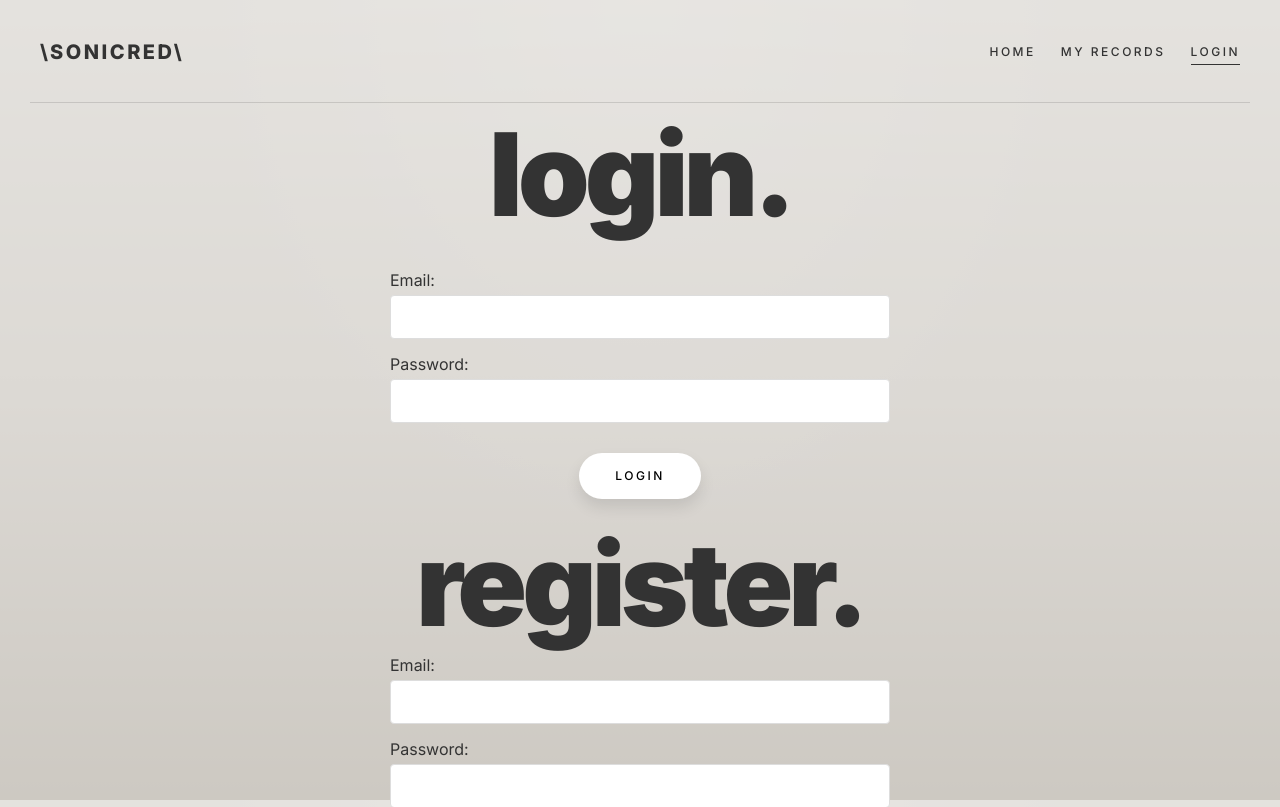
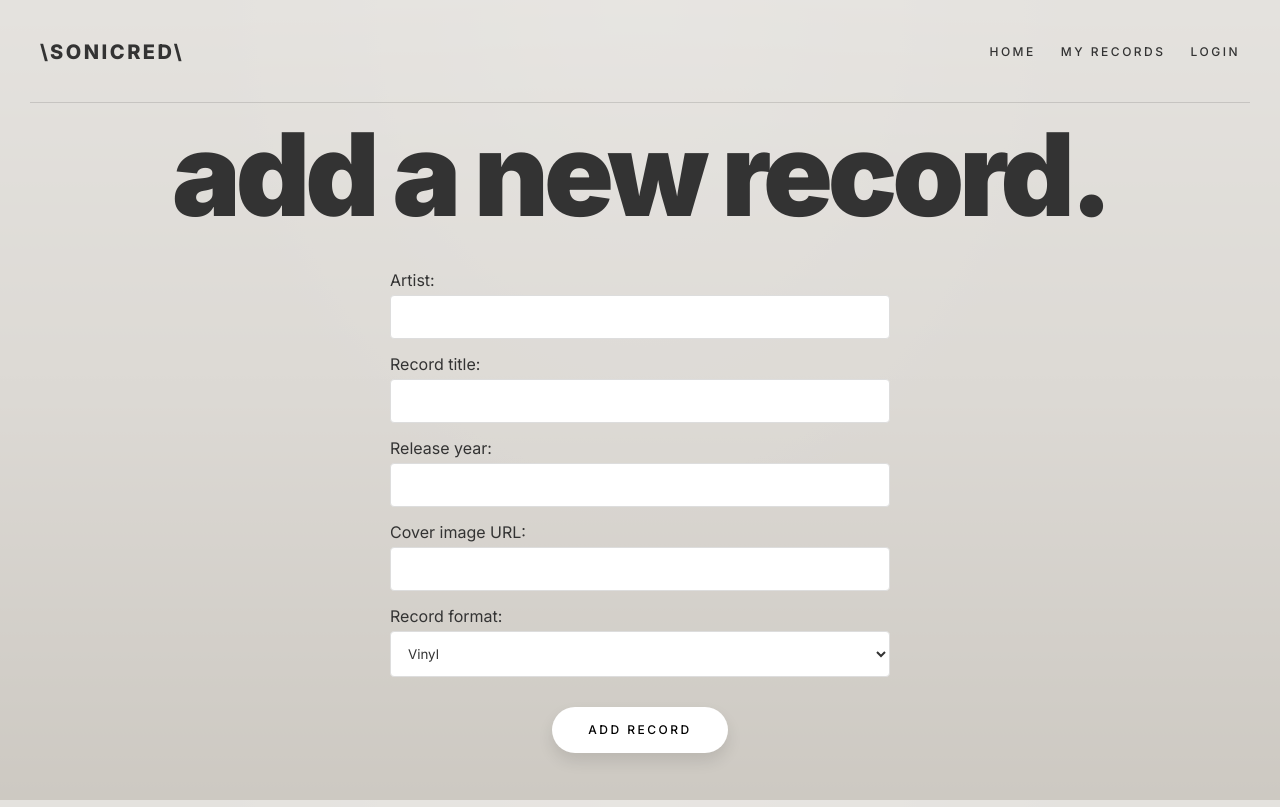
Before and after one commit to Farzad-Fahiminia/1dv613-Project-My-Band, a React (Create React App) app: page /create in a window 1280 px wide. Before the commit this address led to /login. Shown: the top 807 px of the page. Built offline with nearby package versions, Linux system fonts and the light colour scheme; no server answers.

Commit message:
Bug fix for patch

```diff
--- a/src/App.jsx
+++ b/src/App.jsx
@@ -43,6 +43,7 @@ function App() {
       format={format}
       coverURL={coverURL}
       id={id}
+      session={session}
     />)
   }
 
@@ -53,8 +54,8 @@ function App() {
           <Header />
           <Routes>
             <Route exact path="/" element={<Home />} />
-            <Route path="/records" element={<Records onEditHandler={onEditHandler} />} />
-            <Route path="/create" element={<ProtectedRoute><Create /></ProtectedRoute>} />
+            <Route path="/records" element={<Records onEditHandler={onEditHandler} session={session} />} />
+            <Route path="/create" element={<Create session={session} />} />
             <Route path="/edit" element={componentToRender || <Edit />} />
             <Route path="/login" element={<Login />} />
             <Route path="/user" element={<ProtectedRoute><User /></ProtectedRoute>} />
--- a/src/Create.jsx
+++ b/src/Create.jsx
@@ -6,7 +6,7 @@ import { useNavigate } from 'react-router-dom'
  *
  * @return {*} Returns component.
  */
-function Create() {
+function Create({ session }) {
   const [artist, setArtist] = useState('')
   const [recordTitle, setRecordTitle] = useState('')
   const [releaseYear, setReleaseYear] = useState('')
@@ -26,7 +26,10 @@ function Create() {
     // fetch('http://localhost:8081/api/v1/records', {
     fetch('https://sonicred-resource-server.herokuapp.com/api/v1/records', {
       method: 'POST',
-      headers: { 'Content-Type': 'application/json' },
+      headers: {
+        'Content-Type': 'application/json',
+        Authorization: `Bearer ${session.stsTokenManager.accessToken}`
+      },
       body: JSON.stringify(record)
     }).then(() => {
       setIsPending(false)
--- a/src/Edit.jsx
+++ b/src/Edit.jsx
@@ -8,7 +8,7 @@ import { useNavigate } from 'react-router-dom'
  * @return {*} Returns component.
  */
 function Edit({
-  artist, recordTitle, releaseYear, format, coverURL, id
+  artist, recordTitle, releaseYear, format, coverURL, id, session
 }) {
   const [thisArtist, setThisArtist] = useState('')
   const [thisRecordTitle, setThisRecordTitle] = useState('')
@@ -18,22 +18,27 @@ function Edit({
   const [isPending, setIsPending] = useState(false)
   const navigate = useNavigate()
 
+  console.log(session)
+
   const handleSubmit = (event) => {
     event.preventDefault()
     const record = {
-      artist: thisArtist,
-      recordTitle: thisRecordTitle,
-      releaseYear: thisReleaseYear,
-      format: thisFormat,
-      coverURL: thisCoverURL
+      artist: thisArtist || artist,
+      recordTitle: thisRecordTitle || recordTitle,
+      releaseYear: thisReleaseYear || releaseYear,
+      format: thisFormat || format,
+      coverURL: thisCoverURL || coverURL
     }
 
     setIsPending(true)
 
-    // fetch('http://localhost:8081/api/v1/records', {
+    // fetch(`http://localhost:8081/api/v1/records/${id}`, {
     fetch(`https://sonicred-resource-server.herokuapp.com/api/v1/records/${id}`, {
       method: 'PATCH',
-      headers: { 'Content-Type': 'application/json' },
+      headers: {
+        'Content-Type': 'application/json',
+        Authorization: `Bearer ${session.stsTokenManager.accessToken}`
+      },
       body: JSON.stringify(record)
     }).then(() => {
       setIsPending(false)
--- a/src/Records.jsx
+++ b/src/Records.jsx
@@ -7,11 +7,12 @@ import LoginContext from './Context'
  *
  * @return {*} Returns component.
  */
-function Records({ onEditHandler }) {
+function Records({ onEditHandler, session }) {
   const [record, setRecord] = useState(null)
   const navigate = useNavigate()
   const { loggedIn } = useContext(LoginContext)
   console.log('Records: ', loggedIn)
+  // console.log('session i record: ', `Bearer ${session.stsTokenManager.accessToken}`)
 
   /**
    * Fetches records.
@@ -50,7 +51,10 @@ function Records({ onEditHandler }) {
 
     fetch(`https://sonicred-resource-server.herokuapp.com/api/v1/records/${id}`, {
       method: 'DELETE',
-      headers: { 'Content-Type': 'application/json' },
+      headers: {
+        'Content-Type': 'application/json',
+        Authorization: `Bearer ${session.stsTokenManager.accessToken}`
+      },
       body: JSON.stringify(record)
     }).then(() => {
       // history.go(-1)
```
